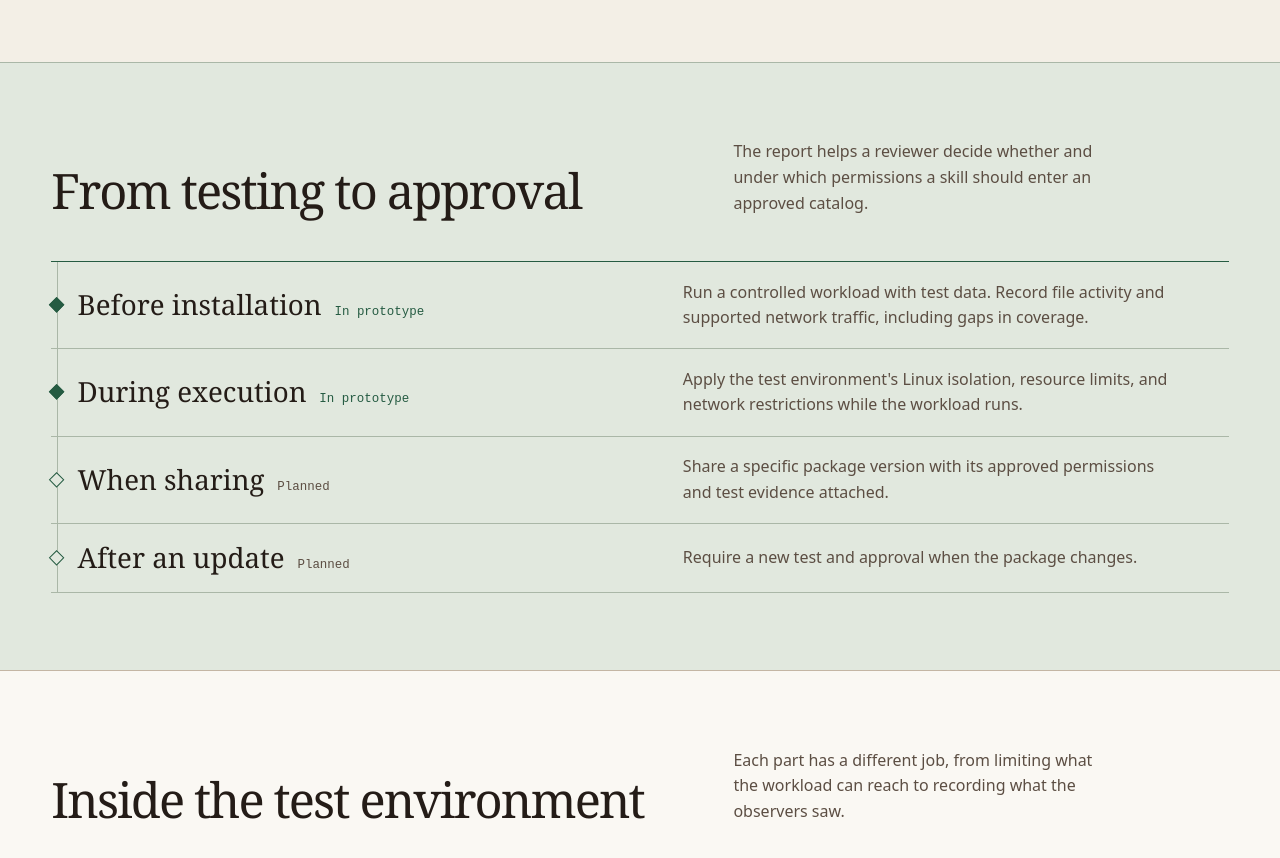
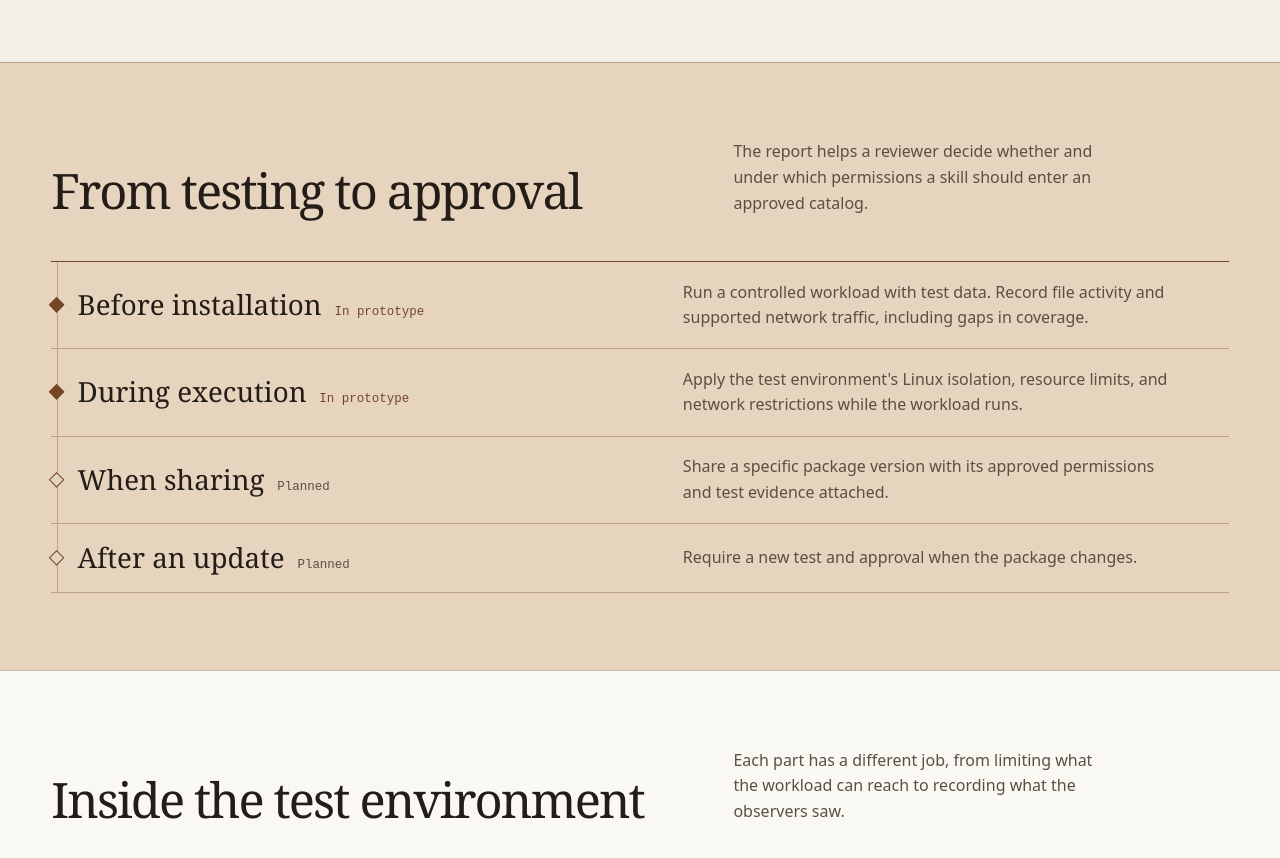
Before and after one commit to selimyilmz/tesseract, a plain HTML site: page site/index.html in a window 1280 px wide. Shown: the part 640-1498 px from the top of the page. Drawn offline with Linux system fonts and the light colour scheme.

Commit message:
Warm the workflow section with a brown palette

```diff
--- a/site/index.html
+++ b/site/index.html
@@ -18,7 +18,7 @@
   <link rel="preconnect" href="https://fonts.googleapis.com">
   <link rel="preconnect" href="https://fonts.gstatic.com" crossorigin>
   <link href="https://fonts.googleapis.com/css2?family=IBM+Plex+Mono:wght@400;500&family=IBM+Plex+Sans:wght@400;500;600&family=Newsreader:ital,opsz,wght@0,6..72,400;0,6..72,500;1,6..72,400&display=swap" rel="stylesheet" referrerpolicy="no-referrer">
-  <link rel="stylesheet" href="styles.css?v=20261122g">
+  <link rel="stylesheet" href="styles.css?v=20261122h">
   <script src="tesseract-plate.js?v=20261122g" defer></script>
 </head>
 <body>
--- a/site/styles.css
+++ b/site/styles.css
@@ -7,7 +7,7 @@
  * contrast-pair: --muted / --paper-dark 4.5
  * contrast-pair: --ink / --workflow-paper 4.5
  * contrast-pair: --muted / --workflow-paper 4.5
- * contrast-pair: --moss / --workflow-paper 4.5
+ * contrast-pair: --workflow-accent / --workflow-paper 4.5
  * contrast-pair: --ink / --white 4.5
  * contrast-pair: --muted / --white 4.5
  * contrast-pair: --rust / --white 4.5
@@ -24,8 +24,9 @@
     --paper: #F3EFE6;
     --paper-dark: #E8E1D3;
     --white: #FAF8F3;
-    --workflow-paper: #E1E8DE;
-    --workflow-rule: #AAB7A7;
+    --workflow-paper: #E6D4BF;
+    --workflow-rule: #BBA18A;
+    --workflow-accent: #744626;
     --ink: #241C17;
     --muted: #5C4E43;
     --rust: #A33723;
@@ -232,7 +233,7 @@
 
   .workflow {
     position: relative;
-    border-top: 1px solid var(--moss);
+    border-top: 1px solid var(--workflow-accent);
   }
 
   .workflow::before {
@@ -261,13 +262,13 @@
     inset-inline-start: 0.015rem;
     width: 0.7rem;
     aspect-ratio: 1;
-    border: 1px solid var(--moss);
+    border: 1px solid var(--workflow-accent);
     background: var(--workflow-paper);
     transform: translateY(-50%) rotate(45deg);
   }
 
   .workflow > div:has(.stage--prototype)::before {
-    background: var(--moss);
+    background: var(--workflow-accent);
   }
 
   .workflow dt {
@@ -280,7 +281,7 @@
 
   .workflow dd { max-width: 55ch; color: var(--muted); }
   .stage { color: var(--muted); font: 400 0.78rem/1.5 var(--mono); }
-  .stage--prototype { color: var(--moss); }
+  .stage--prototype { color: var(--workflow-accent); }
 
   .status { background: var(--paper-dark); border-block: 1px solid var(--rule); }
 
```
